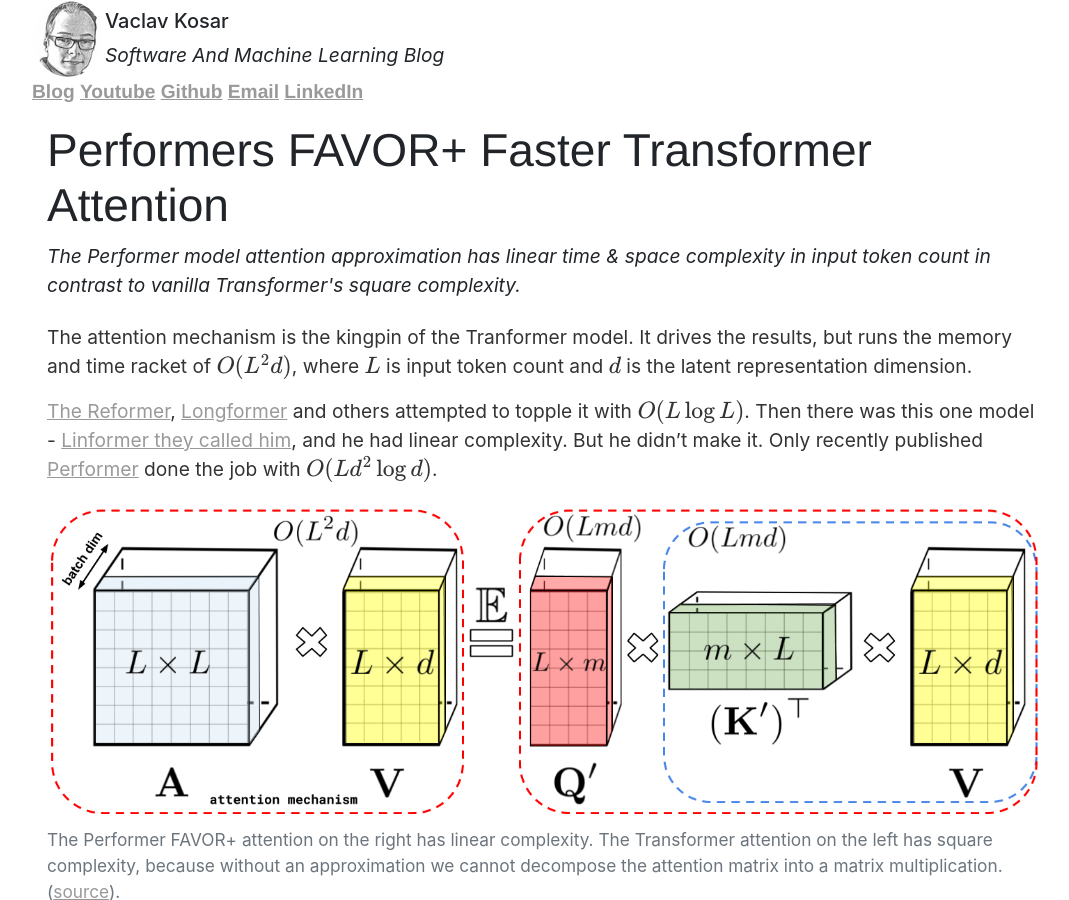
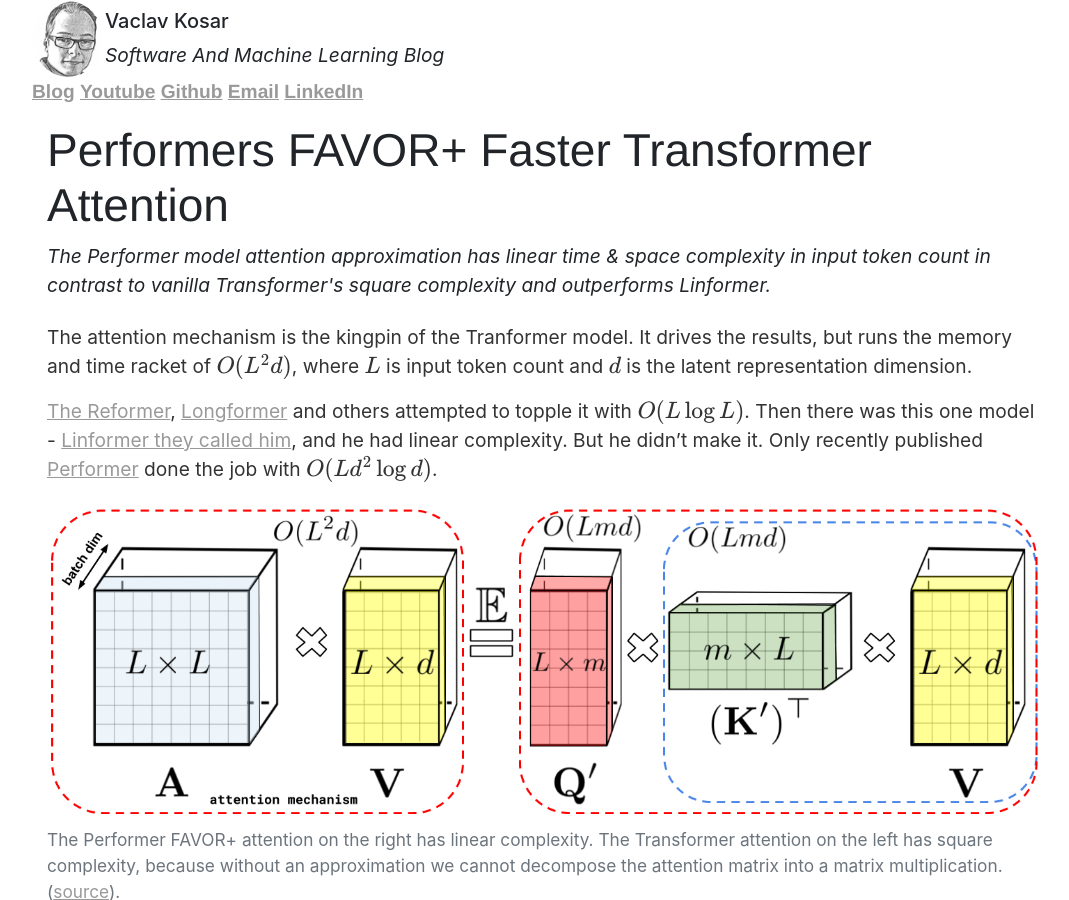
Before and after one commit to vackosar/vackosar.github.io, a Jekyll site: the page built from _posts/2020-10-25-Performers-FAVOR+-Faster-Transformer-Attention.md, in a window 1280 px wide and 900 px high. Shown: the whole window, without its empty margins (96-1165 px from the left). Built offline with Jekyll 4.4.1, drawn with Linux system fonts in a browser that asks for light colours; nearby versions of some CDN libraries; library files that are not in the unit come from our copies; comment, search, counter and statistics services are not loaded.

Commit message:
performer

```diff
--- a/_posts/2020-10-25-Performers-FAVOR+-Faster-Transformer-Attention.md
+++ b/_posts/2020-10-25-Performers-FAVOR+-Faster-Transformer-Attention.md
@@ -3,7 +3,7 @@
 title: "Performers FAVOR+ Faster Transformer Attention"
 date: 2020-10-25
 categories: ml
-description: The Performer model attention approximation has linear time & space complexity in input token count in contrast to vanilla Transformer's square complexity.
+description: The Performer model attention approximation has linear time & space complexity in input token count in contrast to vanilla Transformer's square complexity and outperforms Linformer.
 image: /images/performer-attention-complexity.jpg
 permalink: /:categories/:title
 ---
```
